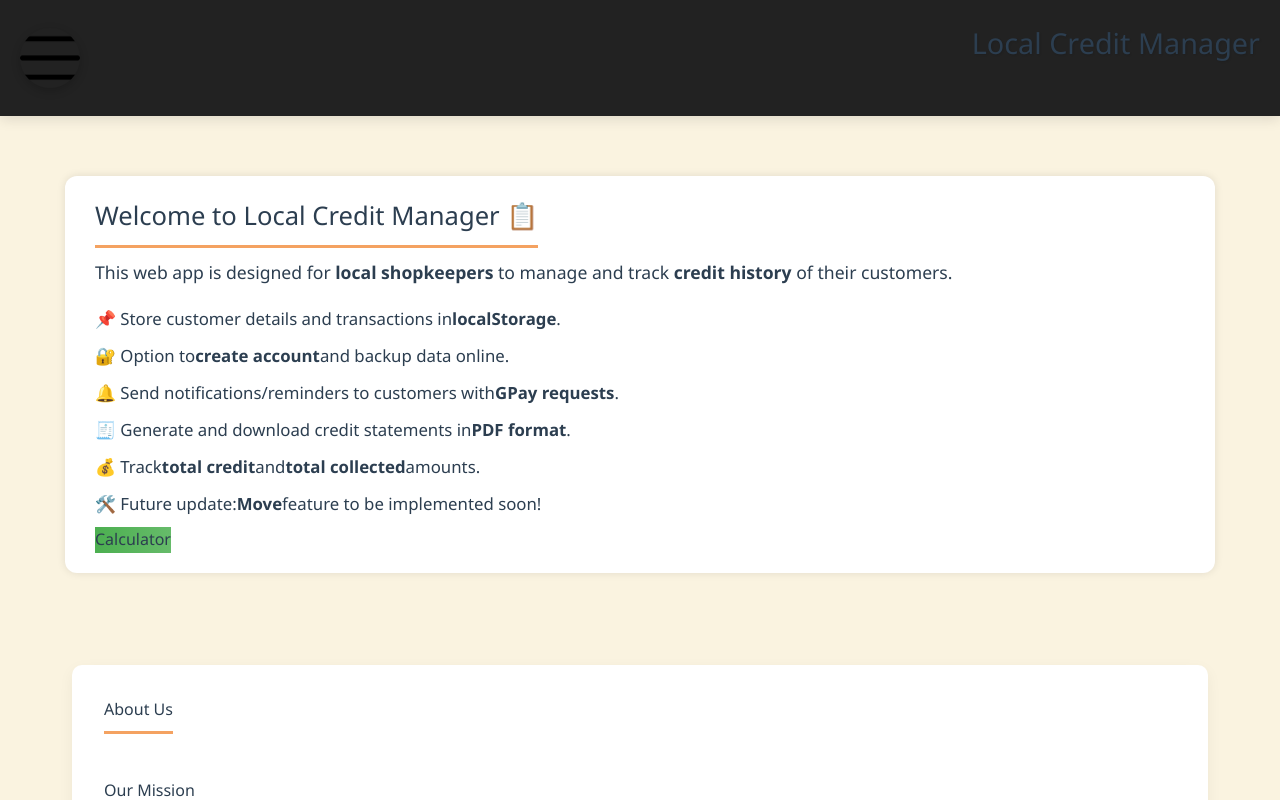
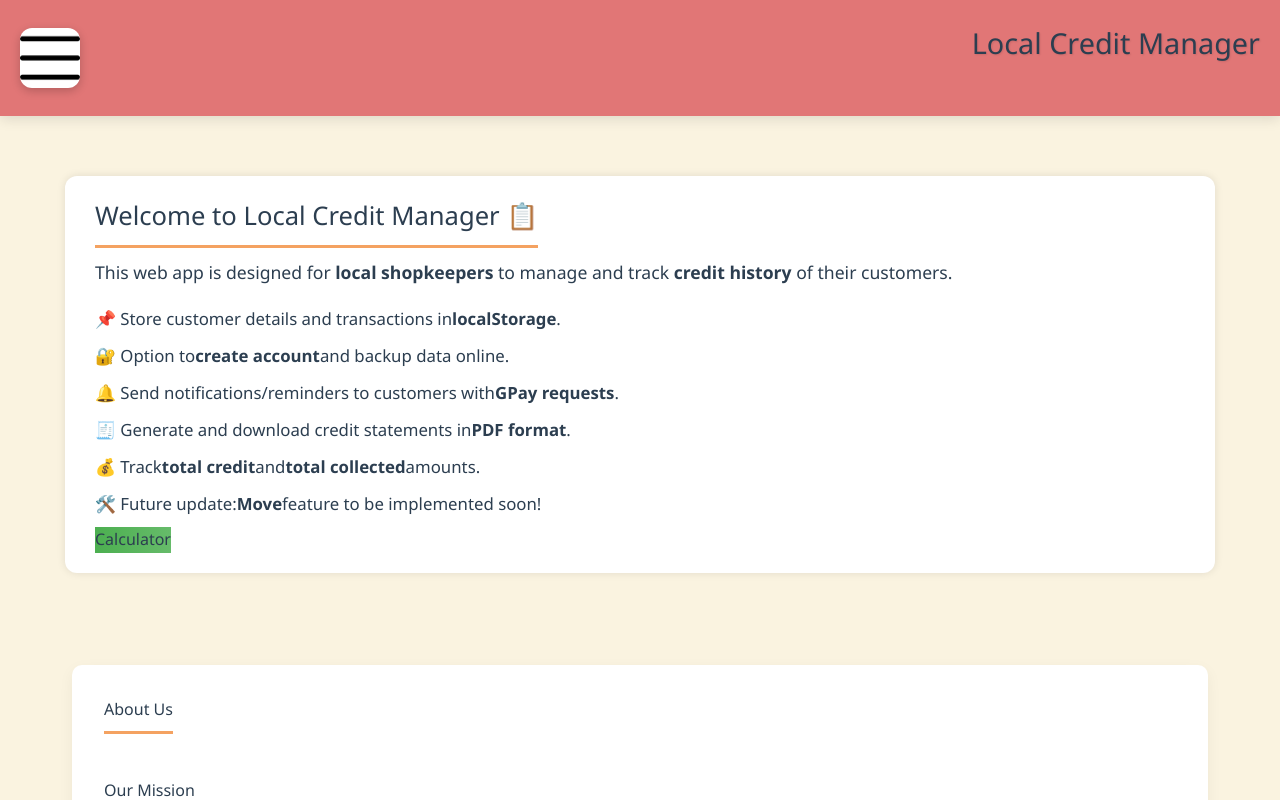
Before and after one commit to Priyanka20067/shop-tracking, a React (Vite) app in the folder shop-credit-tracking/: page / in a window 1280 px wide. Shown: the top 800 px of the page. Built offline with nearby package versions, Linux system fonts and the light colour scheme.

Commit message:
contact.css changed t

```diff
--- a/shop-credit-tracking/src/components/Constyle.css
+++ b/shop-credit-tracking/src/components/Constyle.css
@@ -10,7 +10,7 @@ header {
     display: flex;
     align-items: center;
     padding: 20px;
-    background: #222;
+    background: #e17676;
     color: #fff;
     position: relative;
 }
@@ -27,10 +27,19 @@ header {
     cursor: pointer;
 }
 
+.profile-container div{
+    background-color: #fff;
+    border-radius: 20%;
+}
+
 .profile-pic {
     width: 60px;
     height: 60px;
+    border-radius: 20%;
+    border: none;
+    background-color: transparent;
 }
+
 
 .menu {
     position: absolute;
--- a/shop-credit-tracking/src/components/Contact.jsx
+++ b/shop-credit-tracking/src/components/Contact.jsx
@@ -10,7 +10,7 @@ function App() {
     <>
       <header>
         <div className="profile-container" onClick={toggleMenu}>
-          <div className="prfile-div">
+          <div className="porfile-div">
           <img
             src={myImage}
             alt="Profile"
--- a/shop-credit-tracking/src/components/customerHistory.jsx
+++ b/shop-credit-tracking/src/components/customerHistory.jsx
@@ -106,18 +106,31 @@ function CustomerHistory() {
   // );
   // paid and unpaid for history
 
-  const [showUnpaidOnly, setShowUnpaidOnly] = useState(false);
 
-const filteredCredits = credits.filter(customer => {
-  const matchesSearch = customer.name.toLowerCase().includes(searchTerm.toLowerCase()) ||
-                        customer.phone.includes(searchTerm);
+  const [filterOption, setFilterOption] = useState('all');
+  // const [showUnpaidOnly, setShowUnpaidOnly] = useState(false);
 
-  const hasUnpaid = customer.history.some(entry => entry.value === true);
+  const filteredCredits = credits.filter(customer => {
+    const searchMatch =
+      customer.name.toLowerCase().includes(searchTerm.toLowerCase()) ||
+      customer.phone.includes(searchTerm) ||
+      customer.history.some(entry =>
+        entry.date.includes(searchTerm)
+      );
 
-  return showUnpaidOnly ? matchesSearch && hasUnpaid : matchesSearch;
-});
+    if (!searchMatch) return false;
 
-const [filterOption, setFilterOption] = useState('all');
+    if (filterOption === 'unpaid') {
+      return customer.history.some(entry => entry.value === true);
+    } else if (filterOption === 'paid') {
+      return customer.history.every(entry => entry.value === false);
+    }
+
+    return true; // default: show all
+  });
+
+
+
 
   if (isLoading) return <div className="loading">Loading history...</div>;
 
@@ -131,14 +144,12 @@ const [filterOption, setFilterOption] = useState('all');
           placeholder="Search by name or phone"
           value={searchTerm}
           onChange={(e) => setSearchTerm(e.target.value)}
-        /><label>
-        <input
-          type="checkbox"
-          checked={showUnpaidOnly}
-          onChange={() => setShowUnpaidOnly(!showUnpaidOnly)}
-        />
-        Show Unpaid Only
-      </label>
+        /><select value={filterOption} onChange={(e) => setFilterOption(e.target.value)}>
+        <option value="all">All</option>
+        <option value="unpaid">Unpaid</option>
+        <option value="paid">Paid</option>
+      </select>
+
 
 
         <button onClick={() => navigate('/')}>Back to Home</button>
```
